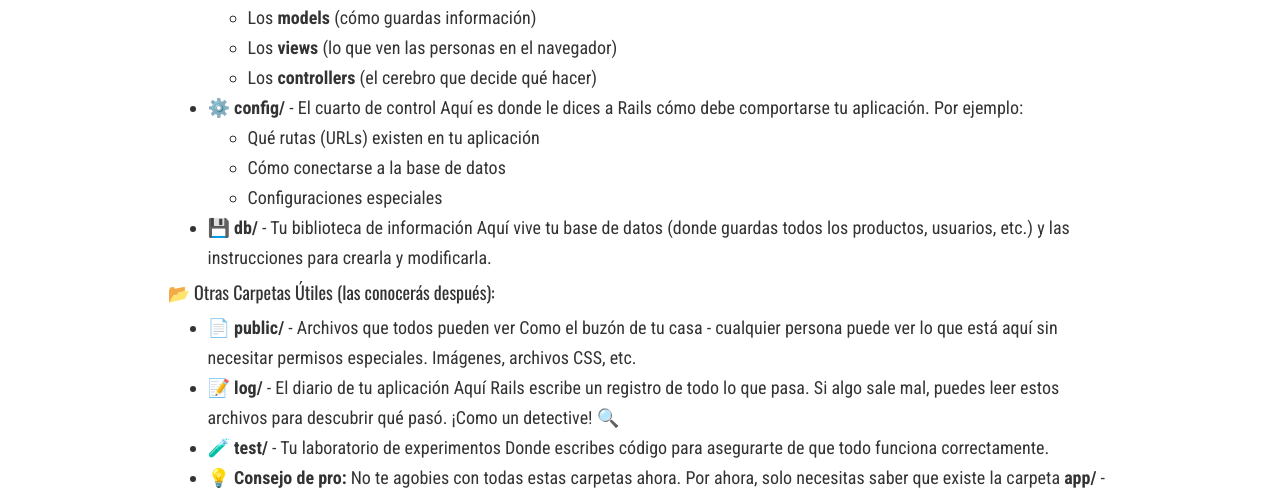
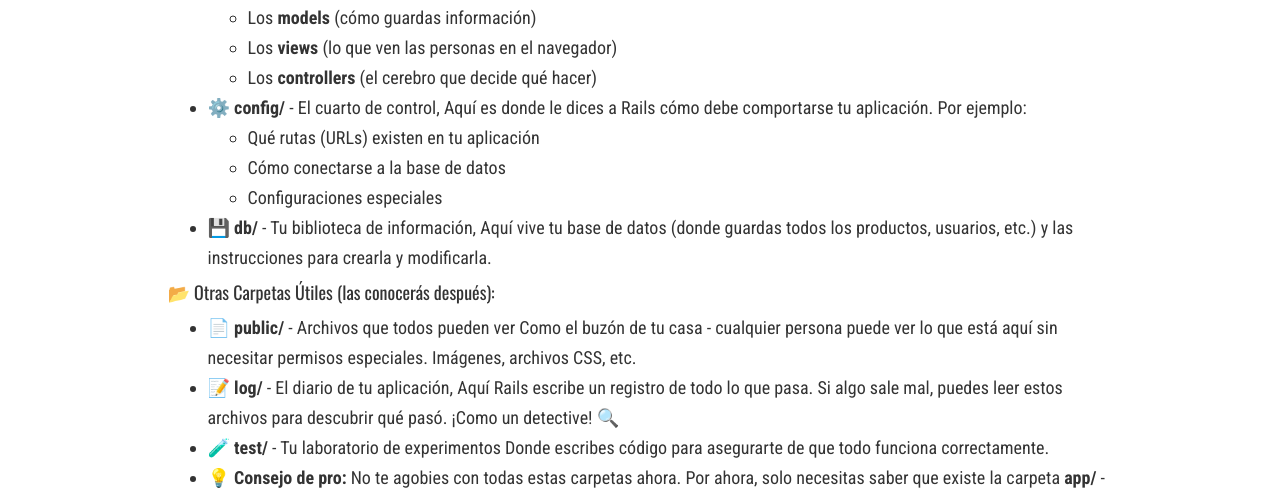
Before and after one commit to railsgirls-cali/railsgirls-cali.github.io, a Jekyll site: the page built from _pages/store-2025.md, in a window 1280 px wide and 900 px high, scrolled down 5812 px. Shown: the part 163-653 px from the top of the window. Built offline with Jekyll 4.4.1, drawn with Linux system fonts in a browser that asks for light colours; nearby versions of some CDN libraries; some of the changed text lies outside the part shown.

````diff
--- a/_pages/store-2025.md
+++ b/_pages/store-2025.md
@@ -217,21 +217,17 @@ Aquí es donde pasarás el 90% de tu tiempo. Contiene todo el código que hace f
     - Los **views** (lo que ven las personas en el navegador)
     - Los **controllers** (el cerebro que decide qué hacer)
 
-- **⚙️ config/** - El cuarto de control
-Aquí es donde le dices a Rails cómo debe comportarse tu aplicación. Por ejemplo:
+- **⚙️ config/** - El cuarto de control, Aquí es donde le dices a Rails cómo debe comportarse tu aplicación. Por ejemplo:
    - Qué rutas (URLs) existen en tu aplicación
    - Cómo conectarse a la base de datos
    - Configuraciones especiales
 
-- **💾 db/** - Tu biblioteca de información
-Aquí vive tu base de datos (donde guardas todos los productos, usuarios, etc.) y las instrucciones para crearla y modificarla.
+- **💾 db/** - Tu biblioteca de información, Aquí vive tu base de datos (donde guardas todos los productos, usuarios, etc.) y las instrucciones para crearla y modificarla.
 
 #### 📂 Otras Carpetas Útiles (las conocerás después):
 
-- **📄 public/** - Archivos que todos pueden ver
-Como el buzón de tu casa - cualquier persona puede ver lo que está aquí sin necesitar permisos especiales. Imágenes, archivos CSS, etc.
-- **📝 log/** - El diario de tu aplicación
-Aquí Rails escribe un registro de todo lo que pasa. Si algo sale mal, puedes leer estos archivos para descubrir qué pasó. ¡Como un detective! 🔍
+- **📄 public/** - Archivos que todos pueden ver Como el buzón de tu casa - cualquier persona puede ver lo que está aquí sin necesitar permisos especiales. Imágenes, archivos CSS, etc.
+- **📝 log/** - El diario de tu aplicación, Aquí Rails escribe un registro de todo lo que pasa. Si algo sale mal, puedes leer estos archivos para descubrir qué pasó.  ¡Como un detective! 🔍
 - **🧪 test/** - Tu laboratorio de experimentos
 Donde escribes código para asegurarte de que todo funciona correctamente.
 - 💡 **Consejo de pro:** No te agobies con todas estas carpetas ahora. Por ahora, solo necesitas saber que existe la carpeta **app/** - ahí es donde crearás la magia. Las demás carpetas son como los cuartos de servicio de una casa: están ahí y son importantes, pero no necesitas entrar todo el tiempo.
@@ -1491,7 +1487,7 @@ Entonces, crea un nuevo archivo en `app/views/products/show.html.erb` y agrega e
 </div>
 ```
 
-¡Mira ese código! `<%= @product.name %>` muestra el nombre del producto, y `<%= link_to "Back", products_path %>` crea un enlace para regresar a la lista de productos.
+¡Mira ese código! `<%= @product.name %>` muestra el nombre del producto, y `<%= link_to "← Back to Products", products_path, class: "link--secondary" %>` crea un enlace para regresar a la lista de productos.
 
 #### 🔗 Conectando las Páginas
 
@@ -2336,8 +2332,7 @@ Ahora necesitamos darle al usuario una forma de eliminar productos. Agreguemos u
         <div class="actions-column">
           <div class="flex gap-2">
             <%= link_to "✏️ Edit", edit_product_path(@product), class: "btn btn--outline-dark btn--block" %>
-            <%= button_to "🗑️ Delete", @product, method: :delete, class: "btn btn--negative btn--block",
-            data: { turbo_confirm: "Are you sure?" } %>
+            <%= button_to "🗑️ Delete", @product, method: :delete, class: "btn btn--negative btn--block", data: { turbo_confirm: "Are you sure?" } %>
           </div>
         </div>
       </div>
````
Also changed, not shown: other parts of _pages/store-2025.md (+1 -1 lines).
